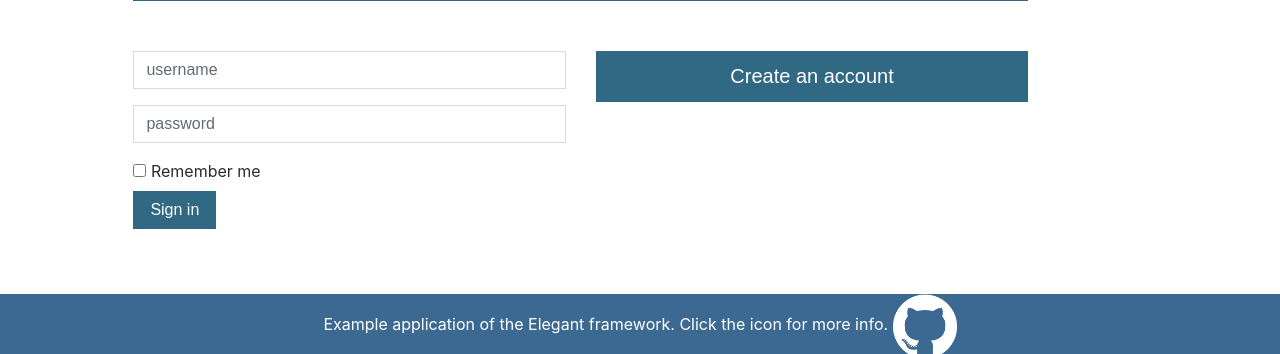
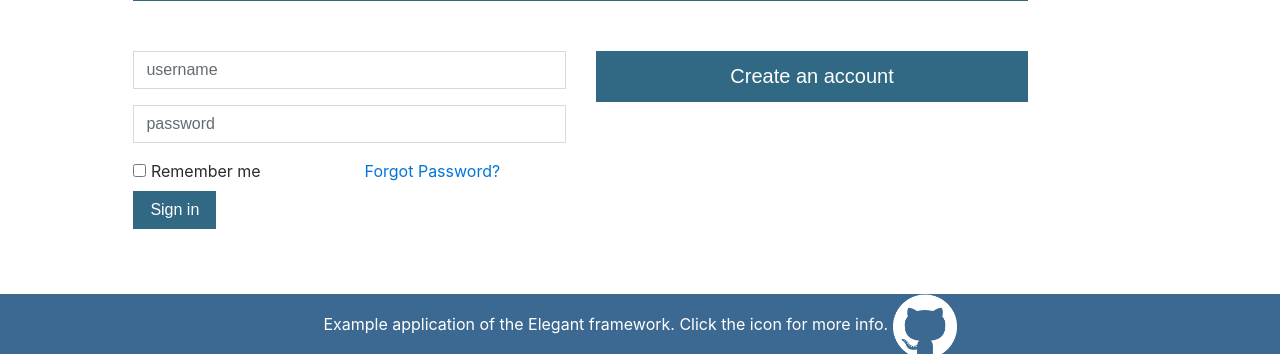
Before and after one commit to mharoot/ElegantMVC, a PHP site: page /login in a window 1280 px wide. Shown: the part 508-862 px from the top of the page. Run offline with PHP 8.4, Linux system fonts and the light colour scheme; some libraries are stand-ins or nearby versions.

Commit message:
added Forgot Password link

```diff
--- a/pages/user/login.php
+++ b/pages/user/login.php
@@ -32,12 +32,18 @@ if(isset($_SESSION["registration_success"]))
         }
 
         ?>
-
-        <div class="checkbox">
-         <label>
-           <input name="remember_me" type="checkbox"> Remember me
-         </label>
-         <input  type="hidden" value="No" name="remember_me">
+        <div class="row">
+          <div class="col">
+            <div class="checkbox">
+              <label>
+                <input name="remember_me" type="checkbox"> Remember me
+              </label>
+              <input  type="hidden" value="No" name="remember_me">
+            </div>
+          </div>
+          <div class="col">
+            <a href="./forgot-password-form">Forgot Password?</a>
+          </div>
        </div>
        <button type="submit" class="btn btn-primary">Sign in</button>
      </form>
```
